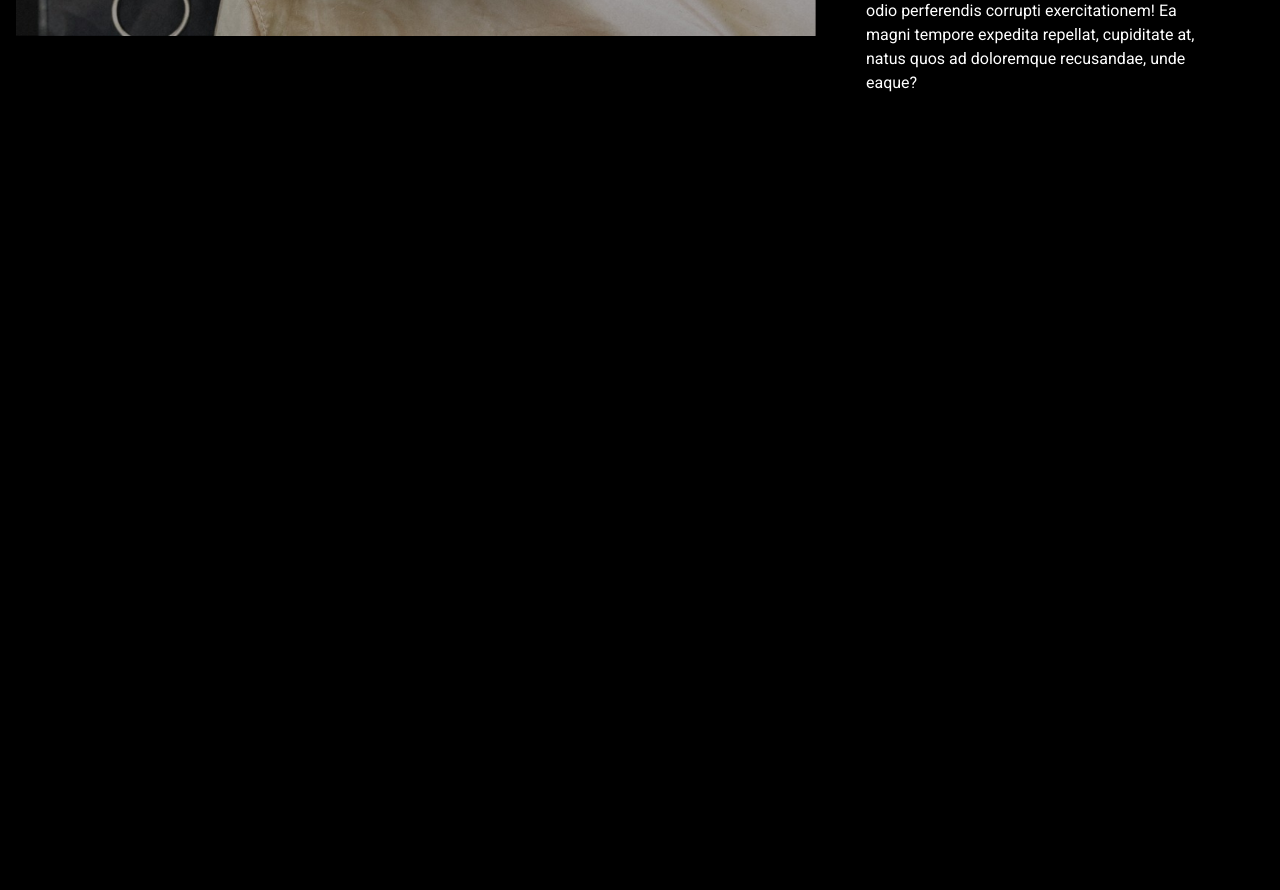
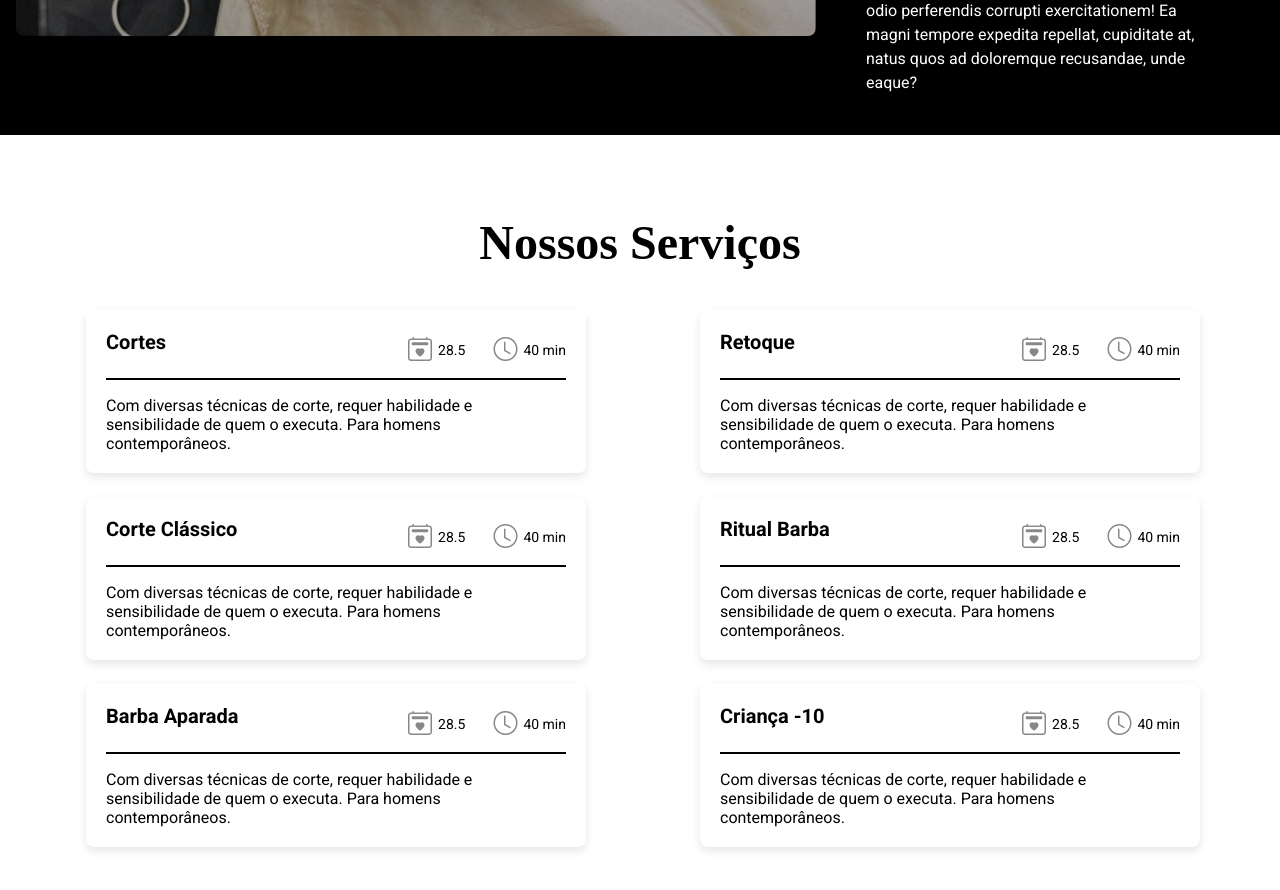
Before and after one commit to pauljr235/barber-shop, a React (Create React App) app: page / in a window 1280 px wide. Shown: the part 1560-2450 px from the top of the page. Before the commit the page ends 1695 px from the top, so only its background shows below. Built offline with nearby package versions, Linux system fonts and the light colour scheme.

Commit message:
Serviços
Layout Inicial

```diff
--- a/src/App.tsx
+++ b/src/App.tsx
@@ -1,6 +1,7 @@
 import About from './components/About'
 import Banner from './components/Banner'
 import Header from './components/Header'
+import Servicos from './components/Serviços'
 
 import { GlobalCss } from './styles'
 
@@ -11,6 +12,7 @@ function App() {
       <Header />
       <Banner />
       <About />
+      <Servicos />
     </>
   )
 }
--- a/src/components/About/styles.ts
+++ b/src/components/About/styles.ts
@@ -12,6 +12,7 @@ export const Imagem = styled.div`
   img {
     width: 800px;
     height: 700px;
+    border-radius: 8px;
   }
 `
 
@@ -20,6 +21,7 @@ export const AboutText = styled.div`
     font-size: 40px;
     padding-bottom: 24px;
     text-align: center;
+    font-family: 'Pacific', cursive;
   }
 
   p {
--- a/src/components/Header/index.tsx
+++ b/src/components/Header/index.tsx
@@ -17,10 +17,13 @@ const Header = () => {
               <a href="#sobre">Sobre</a>
             </li>
             <li>
+              <a href="#serviços">Serviços</a>
+            </li>
+            <li>
               <a href="#reservas">Reservas</a>
             </li>
             <li>
-              <a href="#contatos">Contatos</a>
+              <a href="#contactos">Contactos</a>
             </li>
           </LinksContainer>
         </nav>
--- a/src/components/Header/styles.ts
+++ b/src/components/Header/styles.ts
@@ -11,7 +11,7 @@ export const Container = styled.div`
 export const LinksContainer = styled.ul`
   list-style: none;
   position: absolute;
-  top: 70px;
+  top: 90px;
   right: 60px;
   background-color: black;
   width: 200px;
@@ -44,4 +44,6 @@ export const HeaderButton = styled.button`
   background: transparent;
   color: ${cores.branco};
   border: none;
+  padding-right: 30px;
+  padding-top: 20px;
 `
--- /dev/null
+++ b/src/components/Serviços/index.tsx
@@ -0,0 +1,46 @@
+import {
+  Container,
+  Descricao,
+  ServicosLista,
+  ServicoItem,
+  Titulo,
+  PrecoTempo
+} from './styles'
+
+const Servicos = () => (
+  <Container>
+    <div className="container">
+      <Titulo>Nossos Serviços</Titulo>
+      <ServicosLista>
+        {[
+          { nome: 'Cortes', preco: '28.5', tempo: '40 min' },
+          { nome: 'Retoque', preco: '28.5', tempo: '40 min' },
+          { nome: 'Corte Clássico', preco: '28.5', tempo: '40 min' },
+          { nome: 'Ritual Barba', preco: '28.5', tempo: '40 min' },
+          { nome: 'Barba Aparada', preco: '28.5', tempo: '40 min' },
+          { nome: 'Criança -10', preco: '28.5', tempo: '40 min' }
+        ].map((servico, index) => (
+          <ServicoItem key={index}>
+            <div className="header">
+              <h3>{servico.nome}</h3>
+              <PrecoTempo>
+                <span>
+                  <i className="bi bi-calendar2-heart"></i> {servico.preco}
+                </span>
+                <span>
+                  <i className="bi bi-clock"></i> {servico.tempo}
+                </span>
+              </PrecoTempo>
+            </div>
+            <Descricao>
+              Com diversas técnicas de corte, requer habilidade e sensibilidade
+              de quem o executa. Para homens contemporâneos.
+            </Descricao>
+          </ServicoItem>
+        ))}
+      </ServicosLista>
+    </div>
+  </Container>
+)
+
+export default Servicos
--- /dev/null
+++ b/src/components/Serviços/styles.ts
@@ -0,0 +1,85 @@
+import styled from 'styled-components'
+import { cores } from '../../styles'
+
+export const Container = styled.div`
+  background-color: ${cores.branco};
+  padding-bottom: 80px;
+`
+
+export const ServicosLista = styled.ul`
+  display: grid;
+  grid-template-columns: 1fr 1fr;
+  text-align: center;
+  list-style: none;
+  column-gap: 40px;
+  row-gap: 24px;
+  padding-left: 80px;
+  h3 {
+    padding-bottom: 16px;
+    font-size: 20px;
+  }
+
+  li {
+    width: 500px;
+
+    i {
+      margin-left: 16px;
+    }
+  }
+`
+
+export const Descricao = styled.p`
+  text-align: left;
+  padding-top: 16px;
+  font-size: 16px;
+`
+export const Titulo = styled.h1`
+  text-align: center;
+  padding-top: 80px;
+  padding-bottom: 40px;
+  font-size: 48px;
+  font-family: 'Pacific', cursive;
+`
+
+export const PrecoTempo = styled.div`
+  display: flex;
+  gap: 12px;
+
+  span {
+    display: flex;
+    align-items: center;
+    gap: 6px;
+    font-size: 14px;
+    color: ${cores.preto};
+  }
+
+  i {
+    color: ${cores.cinza};
+    font-size: 24px;
+  }
+`
+export const ServicoItem = styled.li`
+  border-radius: 8px;
+  padding: 20px;
+  width: 100%;
+  max-width: 500px;
+  box-shadow: 0 4px 10px rgba(0, 0, 0, 0.1);
+  transition: transform 0.3s ease-in-out;
+
+  &:hover {
+    transform: translateY(-5px);
+  }
+
+  .header {
+    display: flex;
+    justify-content: space-between;
+    align-items: center;
+    border-bottom: 2px solid ${cores.preto};
+    padding-bottom: 8px;
+  }
+
+  h3 {
+    font-size: 20px;
+    color: ${cores.preto};
+  }
+`
--- a/src/styles.ts
+++ b/src/styles.ts
@@ -3,7 +3,8 @@ import { createGlobalStyle } from 'styled-components'
 export const cores = {
   preto: '#000',
   cinza: '#898888',
-  branco: '#fff'
+  branco: '#fff',
+  azul: 'blue'
 }
 
 export const GlobalCss = createGlobalStyle`
```
